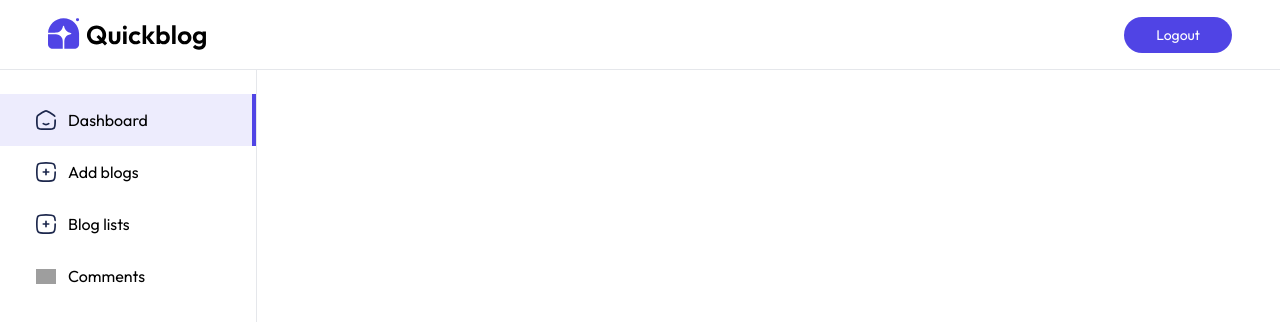
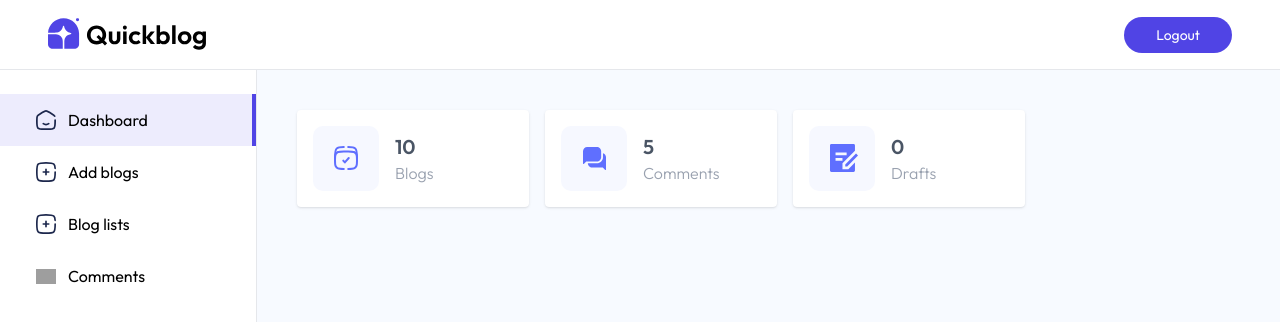
Before and after one commit to natitam1/QuickBlog-Natnael, a React (Vite) app in the folder client/: page /admin in a window 1280 px wide. Shown: the top 322 px of the page. Built offline with nearby package versions, Linux system fonts and the light colour scheme; grey boxes are pictures that could not be loaded.

Commit message:
Display the dashboard data

```diff
--- a/client/src/pages/admin/Dashboard.jsx
+++ b/client/src/pages/admin/Dashboard.jsx
@@ -1,5 +1,5 @@
-import React, { useState } from "react";
-import { dashboard_data } from "../../assets/assets";
+import React, { useEffect, useState } from "react";
+import { assets, dashboard_data } from "../../assets/assets";
 
 const Dashboard = () => {
   const [dashboardData, setDashboardData] = useState({
@@ -12,7 +12,43 @@
   const fetchDashboard = async () => {
     setDashboardData(dashboard_data);
   };
-  return <div></div>;
+
+  useEffect(() => {
+    fetchDashboard();
+  }, []);
+  return (
+    <div className="flex-1 p-4 md:p-10 bg-blue-50/50">
+      <div className="flex flex-wrap gap-4">
+        <div className="flex items-center gap-4 bg-white p-4 min-w-58 rounded shadow cursor-pointer hover:scale-105 transition-all">
+          <img src={assets.dashboard_icon_1} alt="" />
+          <div>
+            <p className="text-xl font-semibold text-gray-600">
+              {dashboardData.blogs}
+            </p>
+            <p className="text-gray-400 font-light">Blogs</p>
+          </div>
+        </div>
+        <div className="flex items-center gap-4 bg-white p-4 min-w-58 rounded shadow cursor-pointer hover:scale-105 transition-all">
+          <img src={assets.dashboard_icon_2} alt="" />
+          <div>
+            <p className="text-xl font-semibold text-gray-600">
+              {dashboardData.comments}
+            </p>
+            <p className="text-gray-400 font-light">Comments</p>
+          </div>
+        </div>
+        <div className="flex items-center gap-4 bg-white p-4 min-w-58 rounded shadow cursor-pointer hover:scale-105 transition-all">
+          <img src={assets.dashboard_icon_3} alt="" />
+          <div>
+            <p className="text-xl font-semibold text-gray-600">
+              {dashboardData.drafts}
+            </p>
+            <p className="text-gray-400 font-light">Drafts</p>
+          </div>
+        </div>
+      </div>
+    </div>
+  );
 };
 
 export default Dashboard;
```
